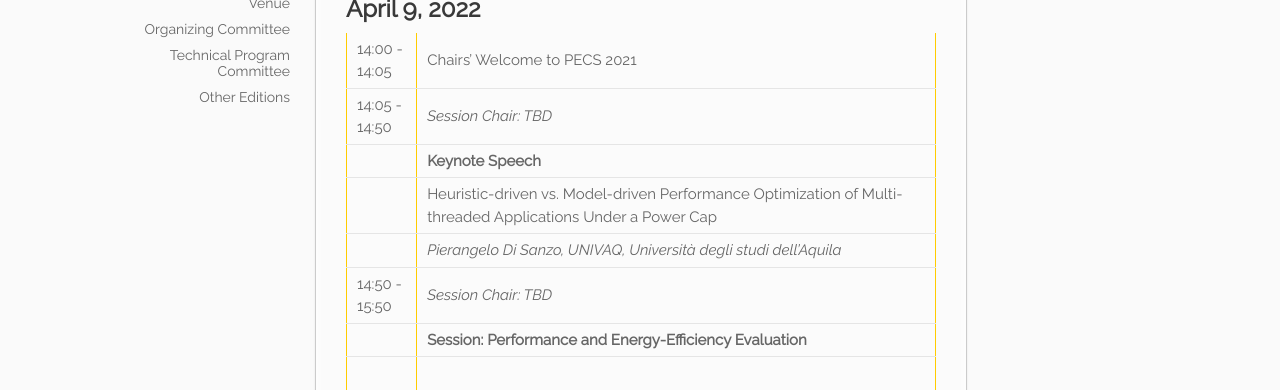
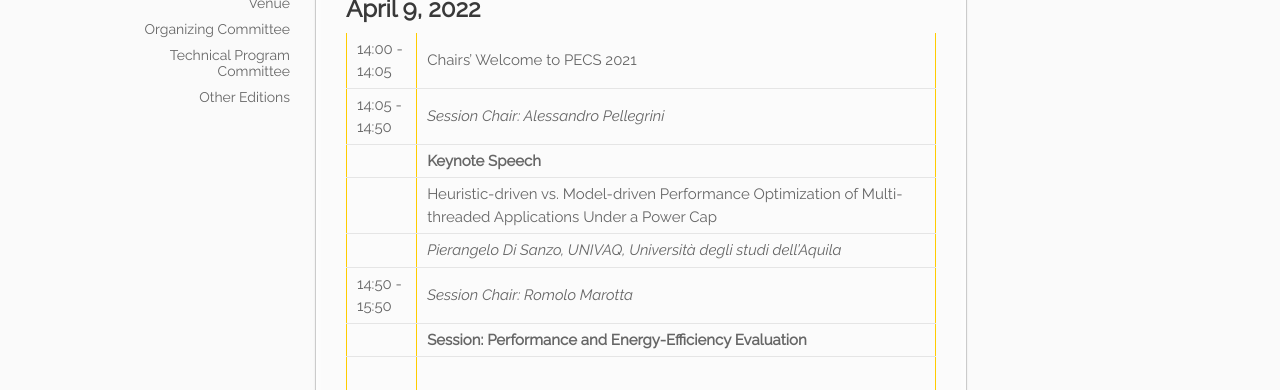
Before and after one commit to pecs-workshop/pecs-workshop.github.io, a Jekyll site: the page built from _2022/05.program.md, in a window 1280 px wide and 1277 px high. Shown: the part 308-698 px from the top of the window. Built offline with Jekyll 4.4.1, drawn with Linux system fonts in a browser that asks for light colours.

Commit message:
Update 05.program.md

```diff
--- a/_2022/05.program.md
+++ b/_2022/05.program.md
@@ -11,11 +11,11 @@ Paper presentations are 30 minutes.
 ## April 9, 2022
 
 | 14:00 - 14:05 | Chairs' Welcome to PECS 2021 |
-| 14:05 - 14:50 | *Session Chair: TBD* |
+| 14:05 - 14:50 | *Session Chair: Alessandro Pellegrini* |
 | | **Keynote Speech** |
 | | Heuristic-driven vs. Model-driven Performance Optimization of Multi-threaded Applications Under a Power Cap |
 | | *Pierangelo Di Sanzo, UNIVAQ, Università degli studi dell'Aquila* |
-| 14:50 - 15:50 | *Session Chair: TBD* |
+| 14:50 - 15:50 | *Session Chair: Romolo Marotta* |
 | | **Session: Performance and Energy-Efficiency Evaluation** |
 | | |
 | | Performance Evaluation of GraphCore IPU-M2000 Accelerator for Text Detection Application |
```
